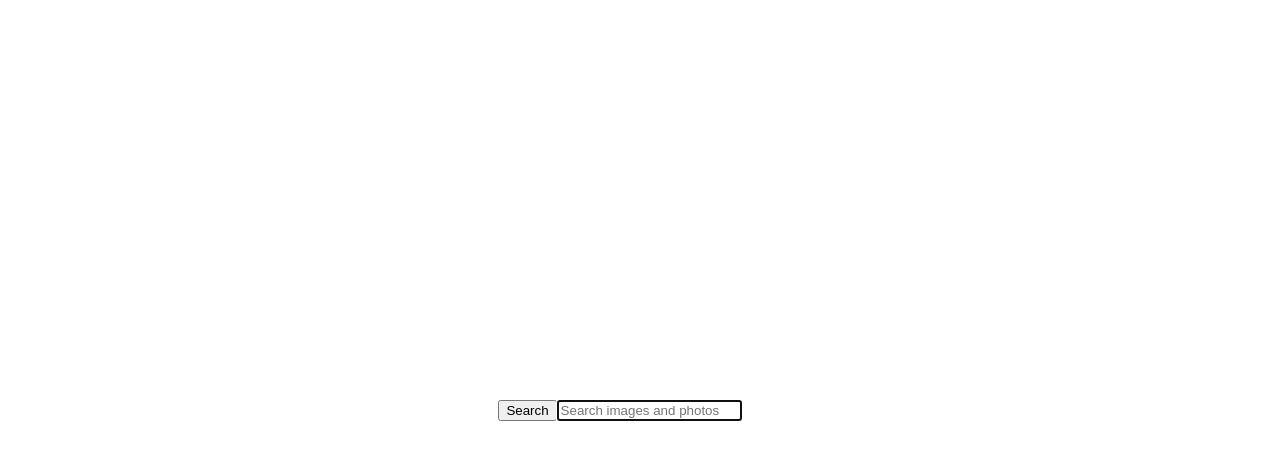
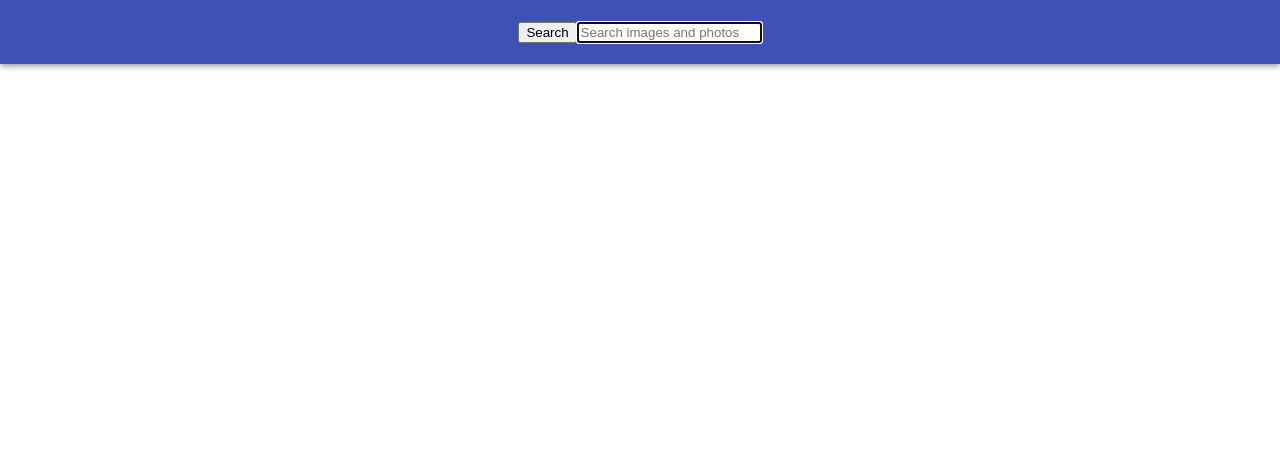
Before and after one commit to ViktorZvonar/goit-react-hw-03-image-finder, a React (Create React App) app: page / in a window 1280 px wide. Shown: the top 460 px of the page. Built offline with nearby package versions, Linux system fonts and the light colour scheme.

Commit message:
problem solved + styles

```diff
--- a/src/components/App.jsx
+++ b/src/components/App.jsx
@@ -1,8 +1,10 @@
 import { Component } from 'react';
+import axios from 'axios';
+
 import Searchbar from './Searchbar/Searchbar';
 import ImageGallery from './ImageGallery/ImageGallery';
 
-import axios from 'axios';
+import css from './App.module.css';
 
 class App extends Component {
   state = {
@@ -16,6 +18,7 @@
 
   searchImg = ({ search }) => {
     this.setState({ search });
+    console.log();
   };
 
   componentDidUpdate(prevProps, prevState) {
@@ -44,14 +47,15 @@
     const { searchImg } = this;
     return (
       <div
-        style={{
-          height: '100vh',
-          display: 'flex',
-          justifyContent: 'center',
-          alignItems: 'center',
-          fontSize: 40,
-          color: '#010101',
-        }}
+        className={css.App}
+        // style={{
+        //   height: '100vh',
+        //   display: 'flex',
+        //   justifyContent: 'center',
+        //   alignItems: 'center',
+        //   fontSize: 40,
+        //   color: '#010101',
+        // }}
       >
         <Searchbar onSubmit={searchImg} isLoading={loading} />
         <ImageGallery items={items} />
--- /dev/null
+++ b/src/components/App.module.css
@@ -0,0 +1,6 @@
+.App {
+  display: grid;
+  grid-template-columns: 1fr;
+  grid-gap: 16px;
+  padding-bottom: 24px;
+}
--- a/src/components/ImageGallery/ImageGallery.jsx
+++ b/src/components/ImageGallery/ImageGallery.jsx
@@ -1,20 +1,19 @@
 // import PropTypes from 'prop-types';
+
+import css from './ImageGallery.module.css';
 
 import ImageGalleryItem from '../ImageGalleryItem/ImageGalleryItem';
 
 const ImageGallery = ({ items }) => {
-  return (
-    <ul className="gallery">
-      {items.map(({ id, webformatURL, largeImageURL, tags }) => (
+  const elements = items.map(({ id, webformatURL, largeImageURL, tags }) => (
     <ImageGalleryItem
       key={id}
       webformatURL={webformatURL}
       largeImageURL={largeImageURL}
       tags={tags}
     />
-      ))}
-    </ul>
-  );
+  ));
+  return <ul className={css.ImageGallery}>{elements}</ul>;
 };
 
 // ImageGallery.propTypes = {
--- /dev/null
+++ b/src/components/ImageGallery/ImageGallery.module.css
@@ -0,0 +1,12 @@
+.ImageGallery {
+  display: grid;
+  max-width: calc(100vw - 48px);
+  grid-template-columns: repeat(auto-fill, minmax(320px, 1fr));
+  grid-gap: 16px;
+  margin-top: 0;
+  margin-bottom: 0;
+  padding: 0;
+  list-style: none;
+  margin-left: auto;
+  margin-right: auto;
+}
--- a/src/components/ImageGalleryItem/ImageGalleryItem.jsx
+++ b/src/components/ImageGalleryItem/ImageGalleryItem.jsx
@@ -1,8 +1,10 @@
 // import PropTypes from 'prop-types';
 
+import css from './ImageGalleryItem.module.css';
+
 const ImageGalleryItem = ({ webformatURL, largeImageURL, tags, onClick }) => (
-  <li className="gallery-item">
-    <img src={webformatURL} alt={tags} />
+  <li className={css.ImageGalleryItem}>
+    <img className={css.ImageGalleryItemImage} src={webformatURL} alt={tags} />
   </li>
 );
 
--- a/src/components/ImageGalleryItem/ImageGalleryItem.module.css
+++ b/src/components/ImageGalleryItem/ImageGalleryItem.module.css
@@ -0,0 +1,17 @@
+.ImageGalleryItem {
+  border-radius: 2px;
+  box-shadow: 0px 1px 3px 0px rgba(0, 0, 0, 0.2),
+    0px 1px 1px 0px rgba(0, 0, 0, 0.14), 0px 2px 1px -1px rgba(0, 0, 0, 0.12);
+}
+
+.ImageGalleryItemImage {
+  width: 100%;
+  height: 260px;
+  object-fit: cover;
+  transition: transform 250ms cubic-bezier(0.4, 0, 0.2, 1);
+}
+
+.ImageGalleryItemImage:hover {
+  transform: scale(1.03);
+  cursor: zoom-in;
+}
--- a/src/components/Searchbar/Searchbar.jsx
+++ b/src/components/Searchbar/Searchbar.jsx
@@ -1,32 +1,37 @@
 import { Component } from 'react';
 import { PropTypes } from 'prop-types';
 
+import css from './Searchbar.module.css';
+
 class Searchbar extends Component {
   state = {
-    inputValue: '',
+    search: '',
   };
 
   handleChange = event => {
-    this.setState({ inputValue: event.currentTarget.value });
+    const { name, value } = event.currentTarget;
+    this.setState({ [name]: value });
   };
-
-  reset() {
-    this.setState({ inputValue: '' });
-  }
 
   handleSubmit = e => {
     e.preventDefault();
     const { onSubmit } = this.props;
-    onSubmit(this.state);
+    onSubmit({ ...this.state });
     this.reset();
   };
 
+  reset() {
+    this.setState({
+      search: '',
+    });
+  }
+
   render() {
-    const { inputValue } = this.state;
+    const { search } = this.state;
     const { handleChange, handleSubmit } = this;
 
     return (
-      <header className="searchbar">
+      <header className={css.Searchbar}>
         <form className="form" onSubmit={handleSubmit}>
           <button type="submit" className="button">
             <span className="button-label">Search</span>
@@ -34,7 +39,8 @@
 
           <input
             className="input"
-            value={inputValue}
+            value={search}
+            name="search"
             type="text"
             autoComplete="off"
             autoFocus
--- a/src/components/Searchbar/Searchbar.module.css
+++ b/src/components/Searchbar/Searchbar.module.css
@@ -0,0 +1,18 @@
+.Searchbar {
+  top: 0;
+  left: 0;
+  position: sticky;
+  z-index: 1100;
+  display: flex;
+  justify-content: center;
+  align-items: center;
+  min-height: 64px;
+  padding-right: 24px;
+  padding-left: 24px;
+  padding-top: 12px;
+  padding-bottom: 12px;
+  color: #fff;
+  background-color: #3f51b5;
+  box-shadow: 0px 2px 4px -1px rgba(0, 0, 0, 0.2),
+    0px 4px 5px 0px rgba(0, 0, 0, 0.14), 0px 1px 10px 0px rgba(0, 0, 0, 0.12);
+}
--- a/src/index.css
+++ b/src/index.css
@@ -1,15 +1,29 @@
 @import-normalize; /* bring in normalize.css styles */
+
+html {
+  box-sizing: border-box;
+  width: 100vw;
+  overflow-x: hidden;
+}
+
+*,
+*::before,
+*::after {
+  box-sizing: inherit;
+}
 
 body {
   margin: 0;
-  font-family: -apple-system, BlinkMacSystemFont, 'Segoe UI', 'Roboto', 'Oxygen',
-    'Ubuntu', 'Cantarell', 'Fira Sans', 'Droid Sans', 'Helvetica Neue',
-    sans-serif;
+  font-family: -apple-system, BlinkMacSystemFont, 'Segoe UI', Roboto,
+    Oxygen-Sans, Ubuntu, Cantarell, 'Helvetica Neue', sans-serif;
+  color: #212121;
+  background-color: #fff;
   -webkit-font-smoothing: antialiased;
   -moz-osx-font-smoothing: grayscale;
 }
 
-code {
-  font-family: source-code-pro, Menlo, Monaco, Consolas, 'Courier New',
-    monospace;
+img {
+  display: block;
+  max-width: 100%;
+  height: auto;
 }
```
Also changed, not shown: src/components/styles.css (added, +127 -0 lines), src/components/ImageGallery/ImageGallery.mdule.css (deleted). Lines whose indentation alone changed are shown as unchanged.
